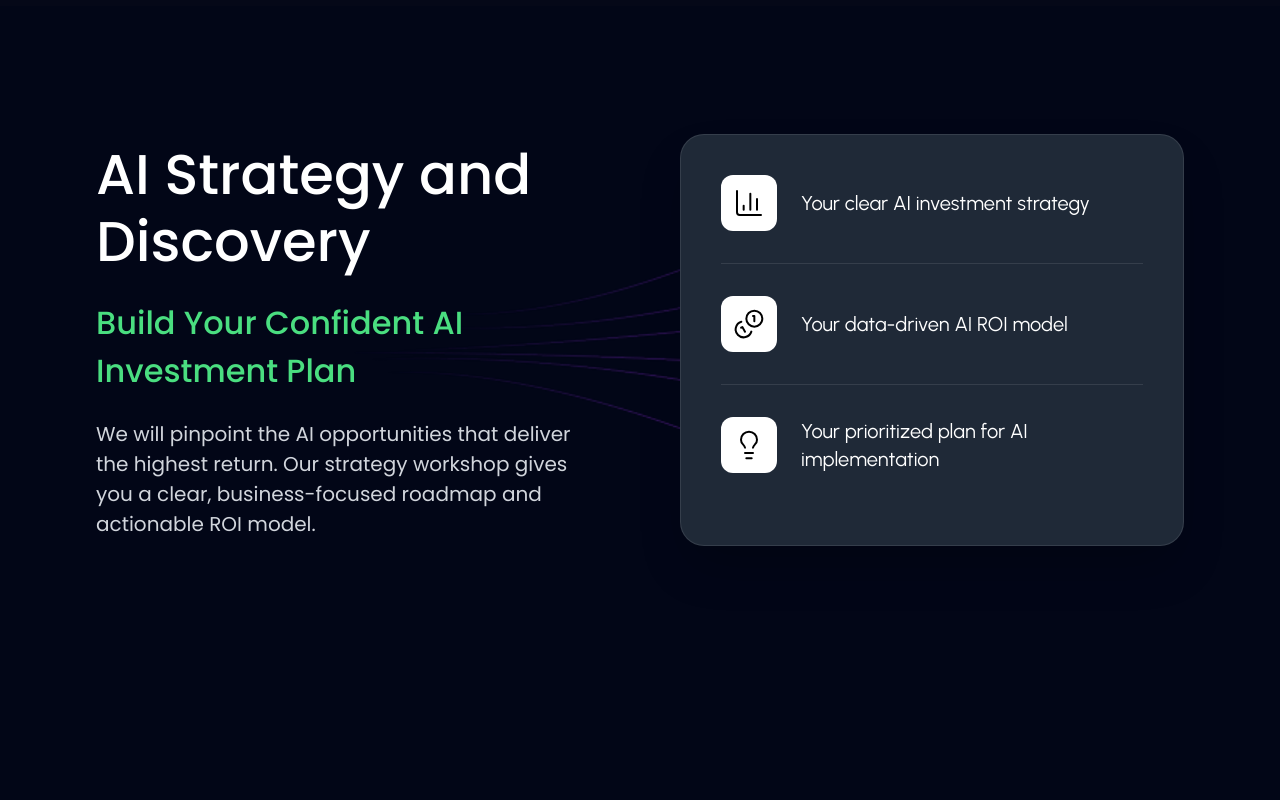
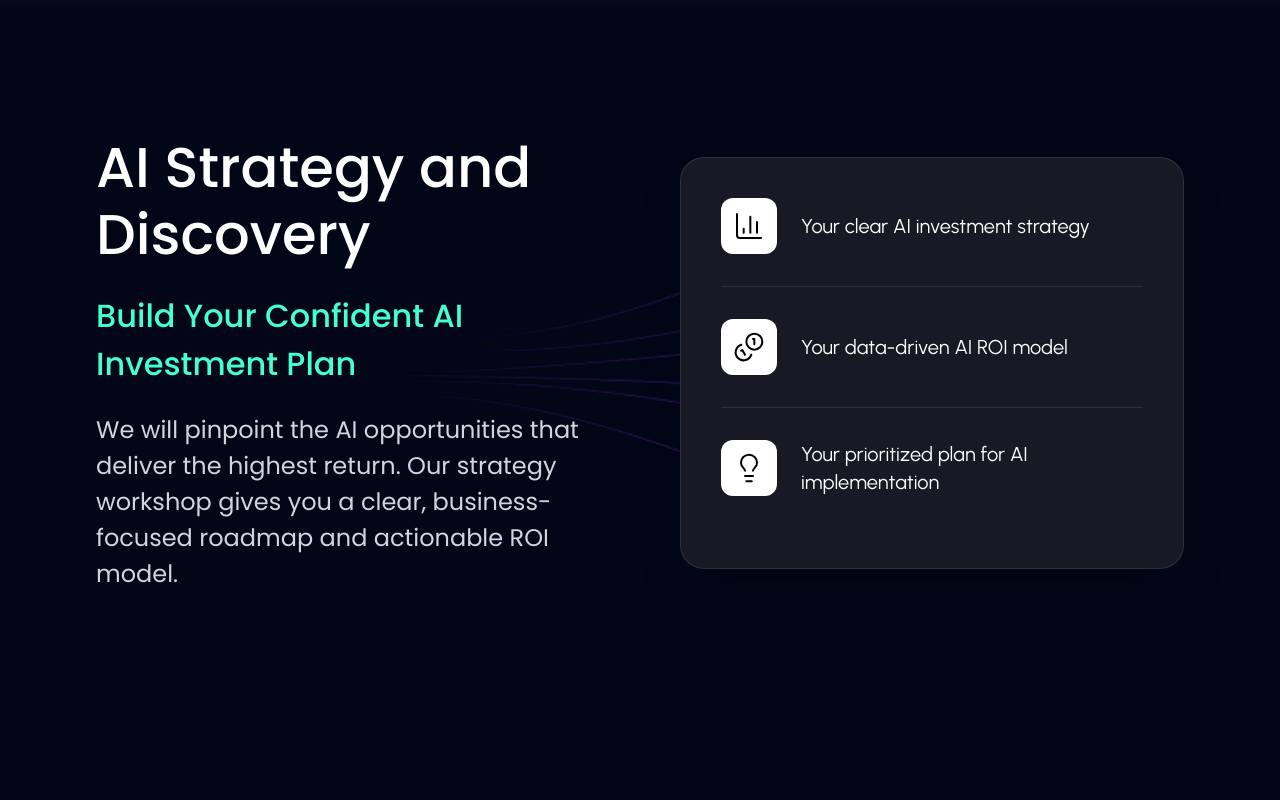
Before and after one commit to zaineli/Saynt-Website, a Next.js app: page /blogs in a window 1280 px wide. Shown: the part 940-1740 px from the top of the page. Built offline with nearby package versions, Linux system fonts and the light colour scheme.

Commit message:
update typography styles

```diff
--- a/app/components/AIStrategyDesign.tsx
+++ b/app/components/AIStrategyDesign.tsx
@@ -58,18 +58,18 @@ export default function AIStrategyDesign({
               {title}
             </h1>
 
-            <h2 className="font-medium text-[28px] lg:text-[32px] leading-[150%] tracking-[0%] text-[#4ADE80]">
+            <h2 className="font-medium text-[28px] lg:text-[32px] leading-[150%] tracking-[0%] text-[#45FFD0]">
               {subtitle}
             </h2>
 
-            <p className="font-normal text-[18px] lg:text-[20px] leading-[150%] tracking-[0%] text-gray-300">
+            <p className="font-normal text-[20px] lg:text-[24px] leading-[150%] tracking-[0%] text-gray-300">
               {description}
             </p>
           </div>
 
           {/* Card Column */}
           <div className={`relative ${reverse ? 'lg:order-1' : 'lg:order-2'}`}>
-            <div className="bg-[#1F2937] rounded-3xl p-8 lg:p-10 border border-white/10 shadow-2xl">
+            <div className="bg-[#181924] rounded-3xl p-8 lg:p-10 border border-white/10 shadow-2xl">
               <div className="flex flex-col gap-8">
                 {items.map((item, index) => {
                   const Icon = item.icon;
```
